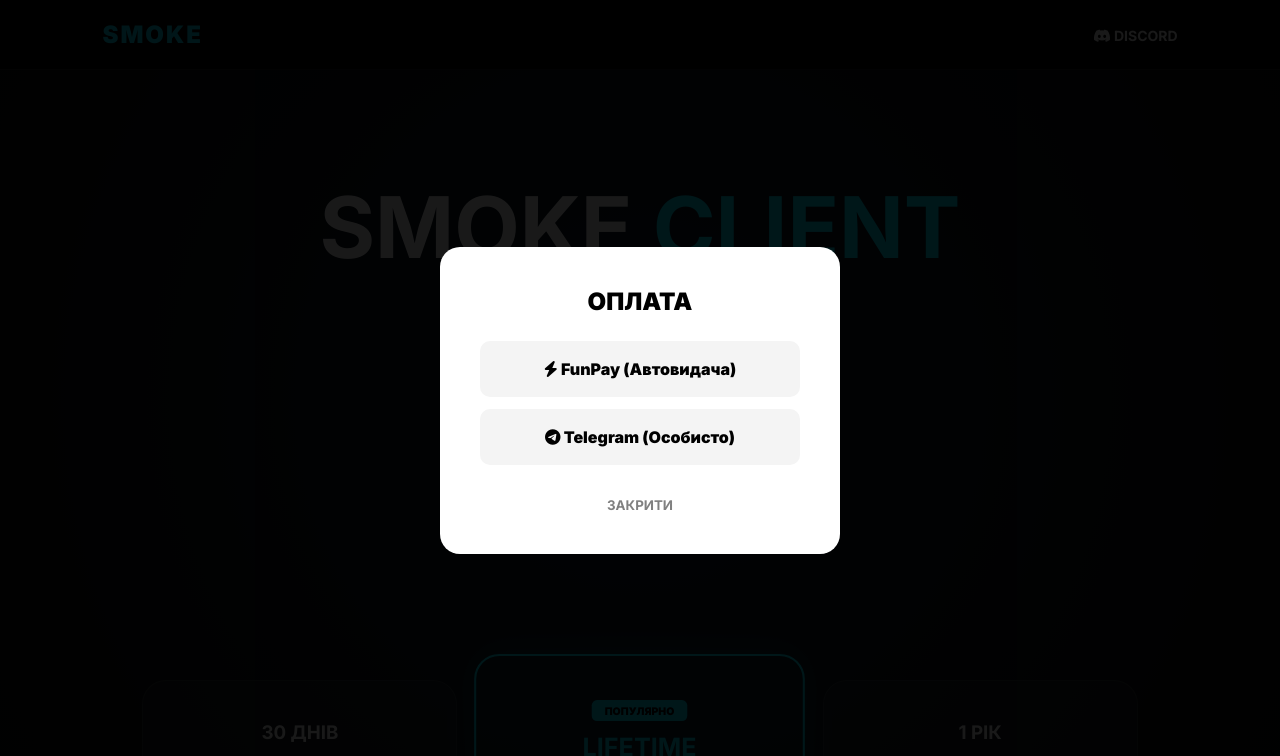
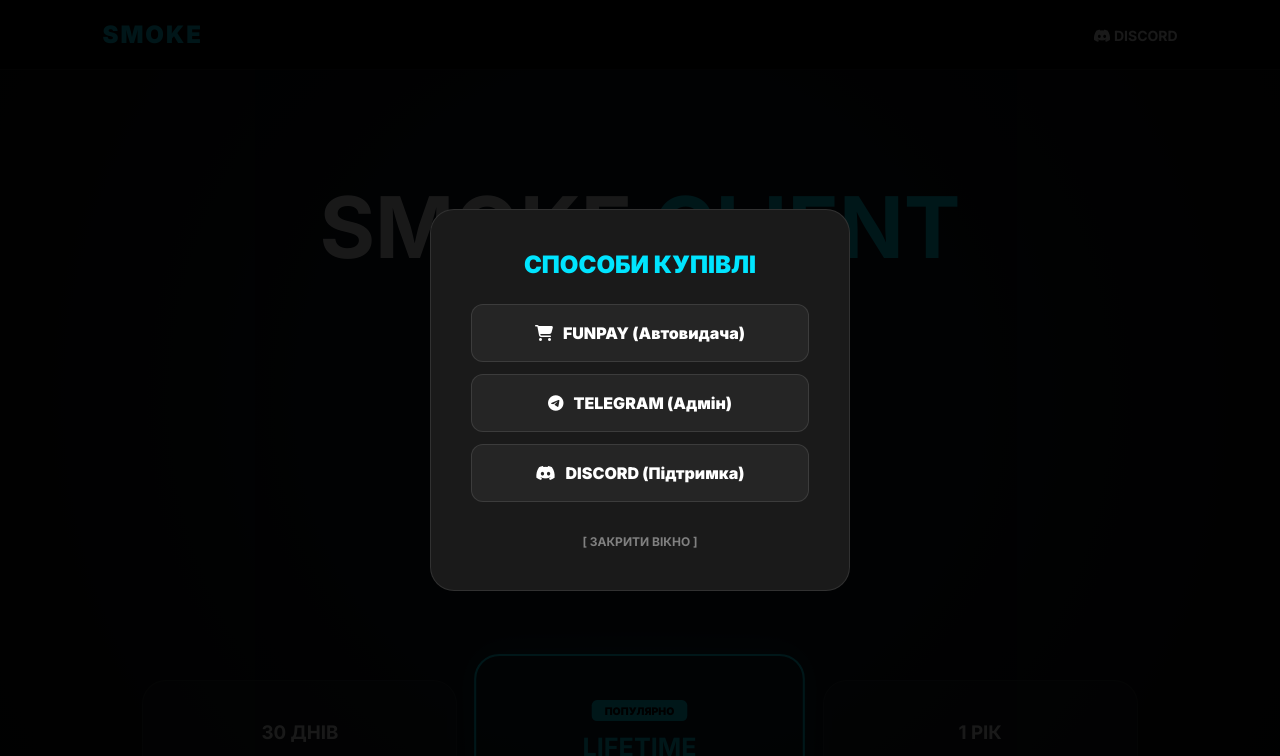
Before and after one commit to SmokeClient/smokeclient.github.io, a plain HTML site: page index.html in a window 1280 px wide. Both pictures are taken after a click on the button "КУПИТИ". Shown: the top 756 px of the page. Drawn offline with Linux system fonts and the light colour scheme.

Commit message:
Update index.html

```diff
--- a/index.html
+++ b/index.html
@@ -32,14 +32,7 @@
         .nav-links a:hover { color: var(--accent); }
 
         .hero { height: 75vh; display: flex; flex-direction: column; justify-content: center; align-items: center; text-align: center; padding: 0 20px; }
-
-        /* НОВА НАЗВА В ОДИН РЯДОК */
-        .hero h1 {
-            font-size: clamp(30px, 8vw, 85px);
-            margin-bottom: 10px;
-            text-transform: uppercase;
-            white-space: nowrap;
-        }
+        .hero h1 { font-size: clamp(30px, 8vw, 85px); margin-bottom: 10px; text-transform: uppercase; white-space: nowrap; }
 
         .btn-buy-main {
             margin-top: 35px;
@@ -57,10 +50,7 @@
             border: none;
             cursor: pointer;
         }
-        .btn-buy-main:hover {
-            transform: scale(1.1);
-            box-shadow: 0 0 60px rgba(0, 229, 255, 0.8);
-        }
+        .btn-buy-main:hover { transform: scale(1.1); box-shadow: 0 0 60px rgba(0, 229, 255, 0.8); }
 
         .pricing-section { padding: 60px 8%; max-width: 1200px; margin: 0 auto; }
         .pricing-grid {
@@ -91,10 +81,15 @@
 
         .price-val { font-size: 40px; font-weight: 900; margin: 15px 0; color: var(--accent); }
 
+        /* Модальне вікно */
         .modal { display: none; position: fixed; top: 0; left: 0; width: 100%; height: 100%; background: rgba(0,0,0,0.9); z-index: 2000; justify-content: center; align-items: center; }
-        .modal-content { background: white; color: black; width: 400px; padding: 40px; border-radius: 20px; text-align: center; position: relative; }
-        .buy-link { display: block; padding: 18px; margin: 12px 0; background: #f4f4f4; border-radius: 10px; text-decoration: none; color: black; font-weight: 800; transition: 0.3s; }
-        .buy-link:hover { background: #e0e0e0; transform: translateY(-2px); }
+        .modal-content { background: #1a1a1a; color: white; width: 420px; padding: 40px; border-radius: 24px; text-align: center; position: relative; border: 1px solid var(--border); }
+        .buy-link { display: flex; align-items: center; justify-content: center; gap: 10px; padding: 18px; margin: 12px 0; background: var(--glass); border: 1px solid var(--border); border-radius: 12px; text-decoration: none; color: white; font-weight: 800; transition: 0.3s; }
+        .buy-link:hover { background: white; color: black; transform: translateY(-2px); }
+
+        .buy-link.tg:hover { background: #0088cc; color: white; }
+        .buy-link.ds:hover { background: #5865F2; color: white; }
+        .buy-link.fp:hover { background: #ff8c00; color: white; }
 
         .links-section { display: flex; flex-wrap: wrap; justify-content: center; gap: 20px; margin-top: 50px; padding-bottom: 100px; }
         .social-link {
@@ -152,10 +147,21 @@
 
     <div class="modal" id="modal-buy">
         <div class="modal-content">
-            <h2 style="margin-bottom: 25px; font-weight: 900;">ОПЛАТА</h2>
-            <a href="https://funpay.com/users/12045083/" target="_blank" class="buy-link"><i class="fa-solid fa-bolt"></i> FunPay (Автовидача)</a>
-            <a href="https://t.me/Kopyy123" target="_blank" class="buy-link"><i class="fa-brands fa-telegram"></i> Telegram (Особисто)</a>
-            <button onclick="closeM()" style="margin-top:20px; background:none; border:none; color:gray; cursor:pointer; font-weight: 700;">ЗАКРИТИ</button>
+            <h2 style="margin-bottom: 25px; font-weight: 900; color: var(--accent);">СПОСОБИ КУПІВЛІ</h2>
+
+            <a href="https://funpay.com/users/12045083/" target="_blank" class="buy-link fp">
+                <i class="fa-solid fa-cart-shopping"></i> FUNPAY (Автовидача)
+            </a>
+
+            <a href="https://t.me/Kopyy123" target="_blank" class="buy-link tg">
+                <i class="fa-brands fa-telegram"></i> TELEGRAM (Адмін)
+            </a>
+
+            <a href="https://discord.gg/nCB3WsvfME" target="_blank" class="buy-link ds">
+                <i class="fa-brands fa-discord"></i> DISCORD (Підтримка)
+            </a>
+
+            <button onclick="closeM()" style="margin-top:20px; background:none; border:none; color:gray; cursor:pointer; font-weight: 700; text-transform: uppercase; font-size: 12px;">[ Закрити вікно ]</button>
         </div>
     </div>
 
```
